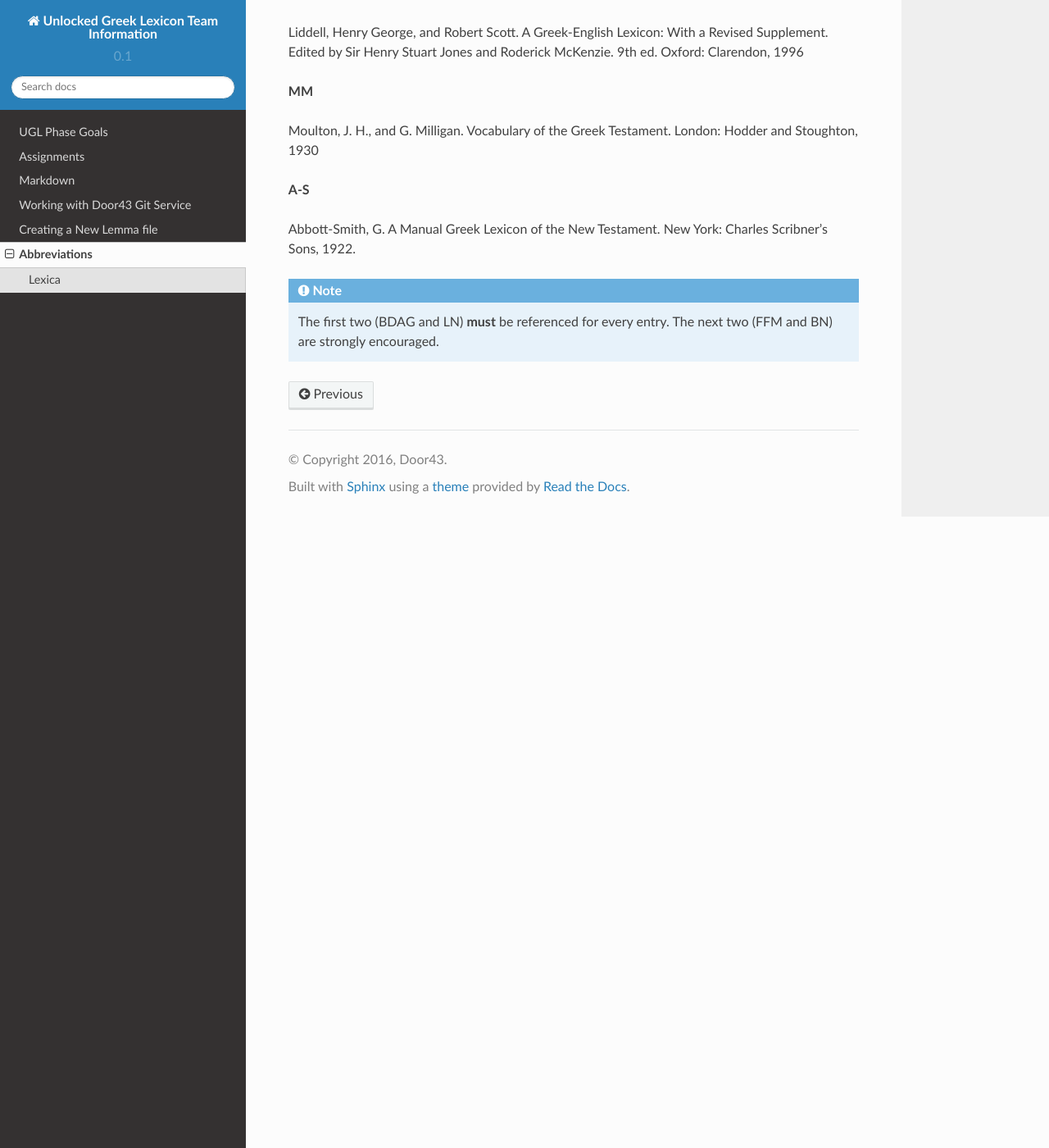
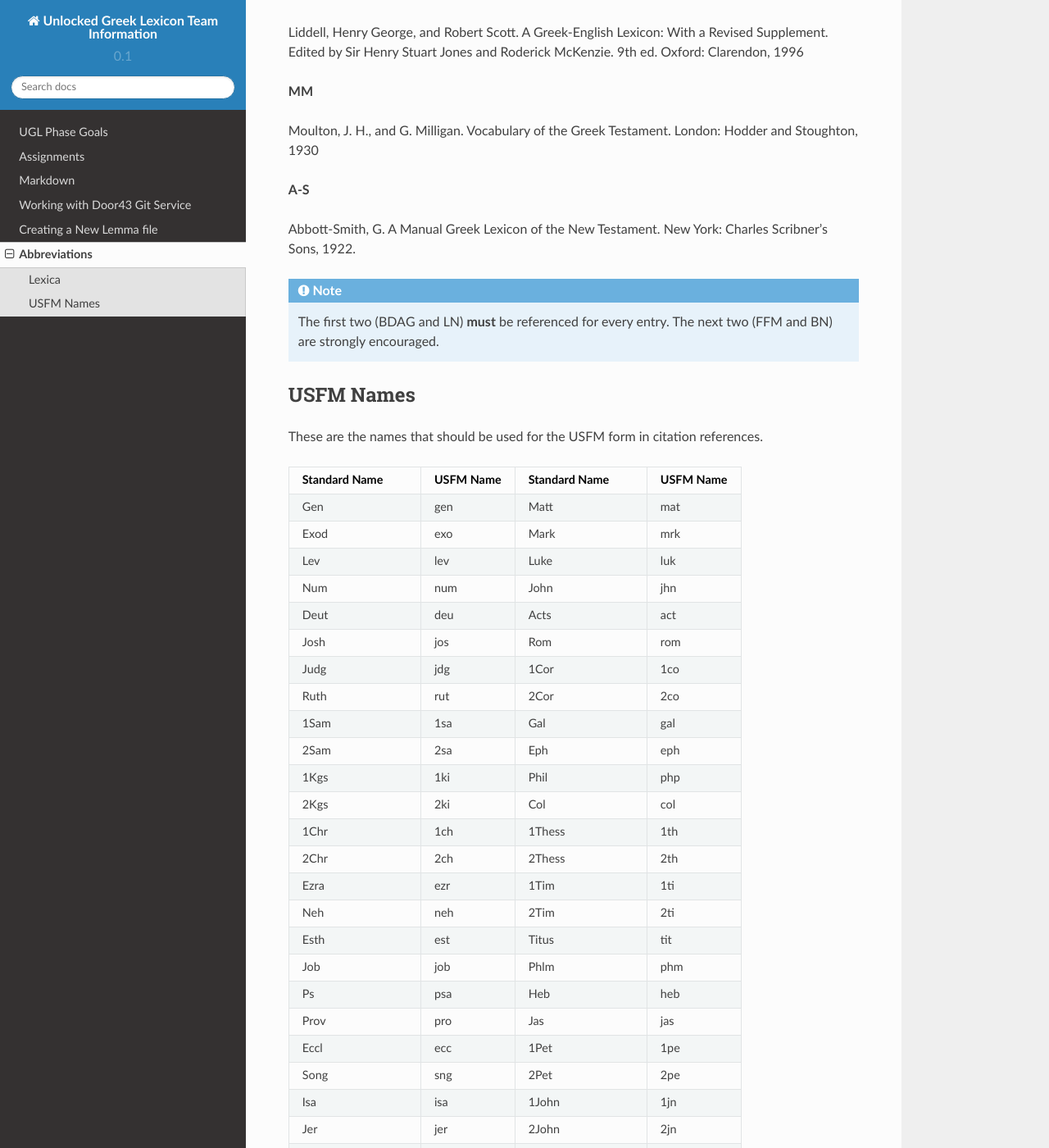
Before and after one commit to unfoldingWord-dev/Unlocked-Greek-Lexicon-Info, a Sphinx documentation site: the page built from docs/abbreviations.rst, in a window 1280 px wide and 1400 px high, scrolled down 812 px. Shown: the whole window at 82% size. Built offline with Sphinx 7.4.7 and the Read the Docs theme 2.0.0, drawn with Linux system fonts in a browser that asks for light colours; some of the changed text lies outside the part shown.

Commit message:
Update abbreviations.rst

```diff
--- a/docs/abbreviations.rst
+++ b/docs/abbreviations.rst
@@ -35,3 +35,52 @@
 Abbott-Smith, G. A Manual Greek Lexicon of the New Testament. New York: Charles Scribner’s Sons, 1922.
 
 .. note:: The first two (BDAG and LN) **must**  be referenced for every entry. The next two (FFM and BN) are strongly encouraged.
+
+.. _usfm_names:
+USFM Names
+----------
+These are the names that should be used for the USFM form in citation references.
+
+.. csv-table::
+   :header: "Standard Name", "USFM Name","Standard Name", "USFM Name"
+   :widths: 14, 10, 14, 10
+
+      Gen,gen,Matt,mat
+      Exod,exo,Mark,mrk
+      Lev,lev,Luke,luk
+      Num,num,John,jhn
+      Deut,deu,Acts,act
+      Josh,jos,Rom,rom
+      Judg,jdg,1Cor,1co
+      Ruth,rut,2Cor,2co
+      1Sam,1sa,Gal,gal
+      2Sam,2sa,Eph,eph
+      1Kgs,1ki,Phil,php
+      2Kgs,2ki,Col,col
+      1Chr,1ch,1Thess,1th
+      2Chr,2ch,2Thess,2th
+      Ezra,ezr,1Tim,1ti
+      Neh,neh,2Tim,2ti
+      Esth,est,Titus,tit
+      Job,job,Phlm,phm
+      Ps,psa,Heb,heb
+      Prov,pro,Jas,jas
+      Eccl,ecc,1Pet,1pe
+      Song,sng,2Pet,2pe
+      Isa,isa,1John,1jn
+      Jer,jer,2John,2jn
+      Lam,lam,3John,3jn
+      Ezek,ezk,Jude,jud
+      Dan,dan,Rev,rev
+      Hos,hos,,
+      Joel,jol,,
+      Amos,amo,,
+      Obad,oba,,
+      Jonah,jon,,
+      Mic,mic,,
+      Nah,nam,,
+      Hab,hab,,
+      Zeph,zep,,
+      Hag,hag,,
+      Zech,zec,,
+      Mal,mal,,
```
